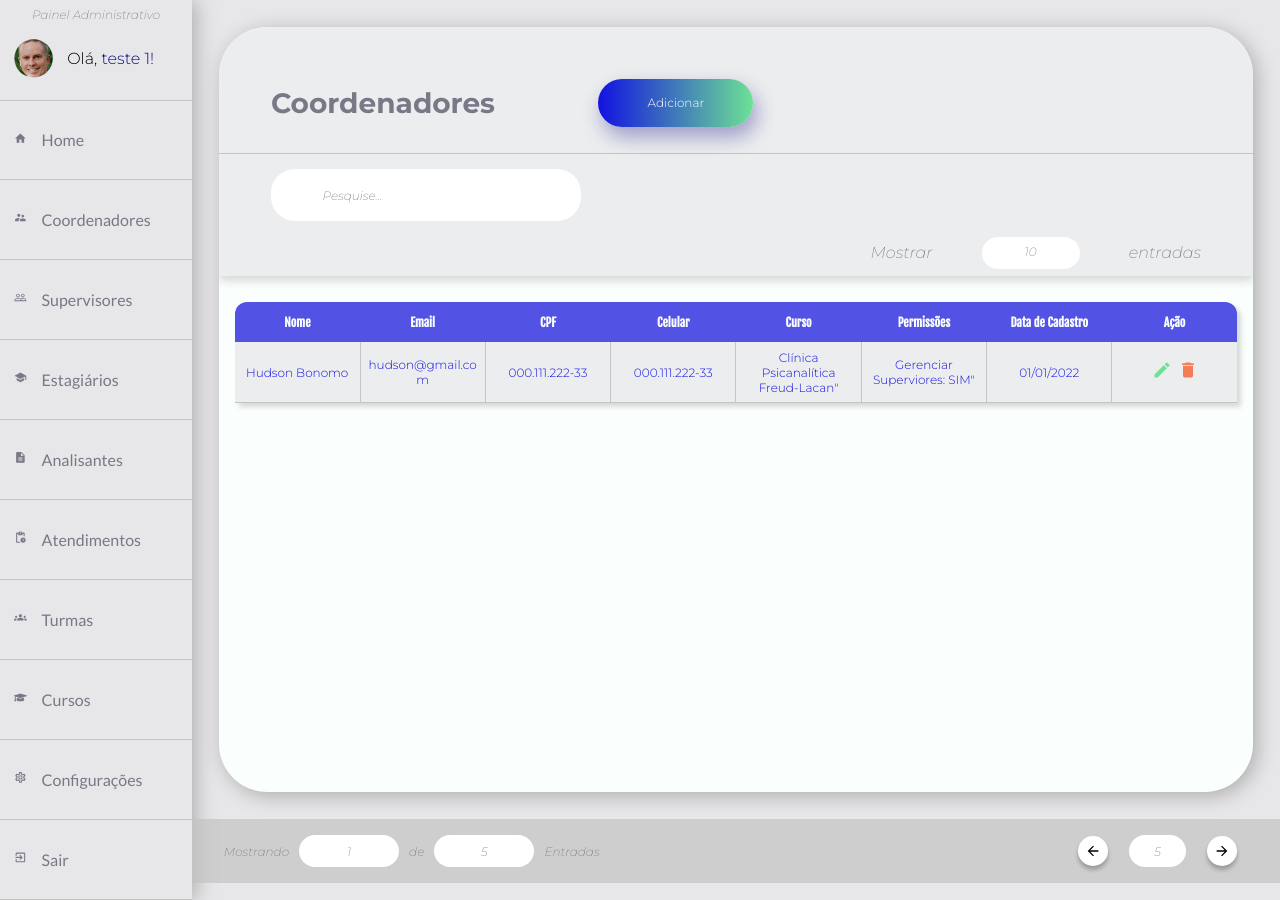
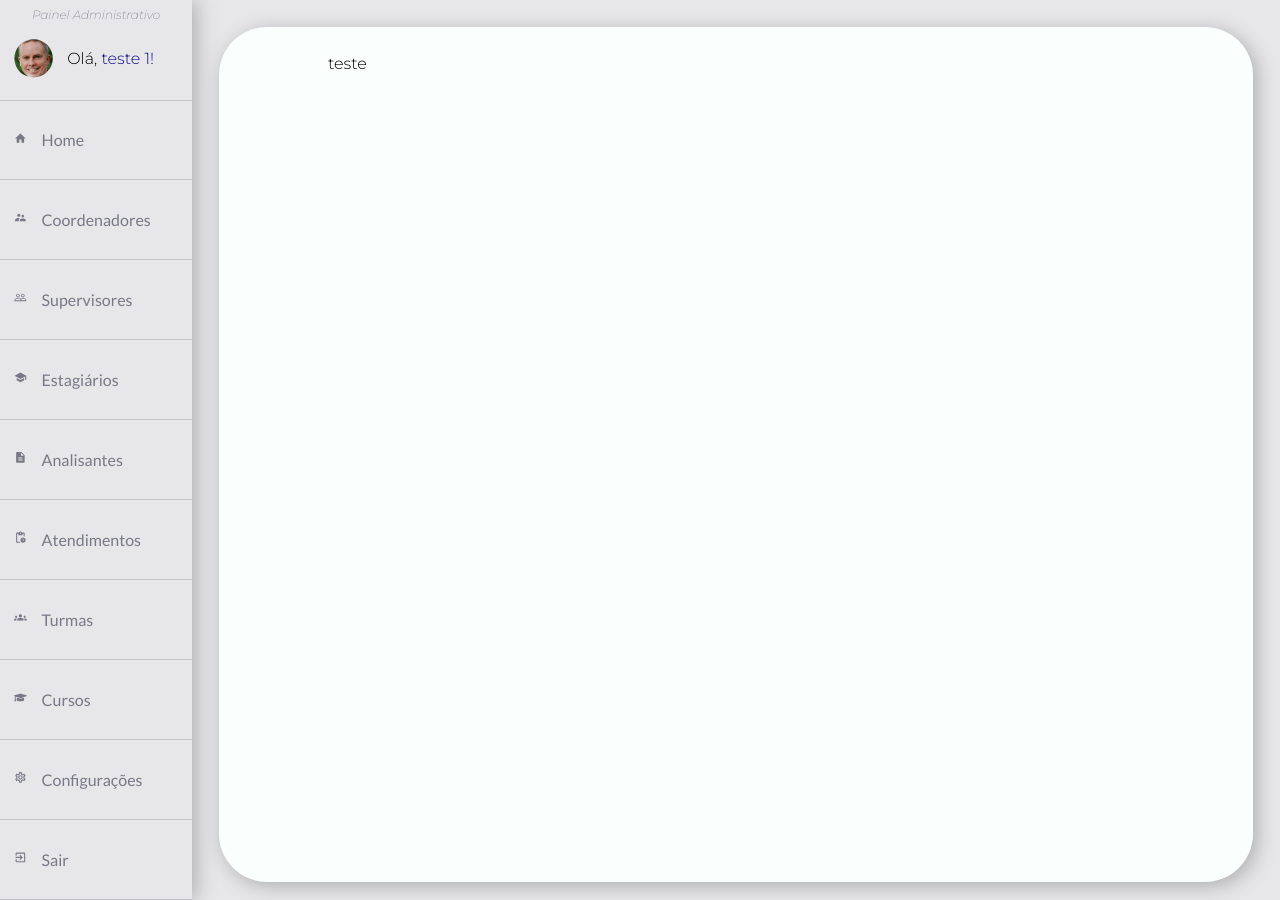
Before and after one commit to thiago-mfernandes/CepCop-React, a React (Create React App) app in the folder cepcop-react/: page /home in a window 1280 px wide. Built offline with nearby package versions, Linux system fonts and the light colour scheme.

Commit message:
Card da Pagina principal iniciado

```diff
--- /dev/null
+++ b/cepcop-react/src/components/UI/Cards/CardHome/index.tsx
@@ -0,0 +1,7 @@
+import { StyledHomeCard } from "./styled";
+
+function HomeCard() {
+    return <StyledHomeCard>teste</StyledHomeCard>;
+}
+
+export default HomeCard;
--- /dev/null
+++ b/cepcop-react/src/components/UI/Cards/CardHome/styled.ts
@@ -0,0 +1,27 @@
+import styled from "styled-components";
+import { brancoBg } from "../../variaveis";
+
+export const StyledHomeCard = styled.section`
+    height: 95%;
+    width: 95%;
+    background-color: ${brancoBg};
+    border-radius: 48px;
+    box-shadow: 4px 4px 20px 0 rgba(0, 0, 0, 0.25);
+    display: grid;
+    gap: 16px;
+    grid-template-columns: repeat(4, 1fr);
+    grid-template-rows: repeat(2, auto);
+    padding: 2.5% 10%;
+    margin: 2.5% auto;
+
+    //--------------------------------------------->
+    @media screen and (max-width: 768px) {
+        grid-template-columns: repeat(2, 1fr);
+        grid-template-rows: repeat(9, auto);
+        background-color: unset;
+        box-shadow: none;
+        padding: 0 5%;
+        margin: 0;
+        width: 100%;
+    }
+`;
--- a/cepcop-react/src/pages/home.tsx
+++ b/cepcop-react/src/pages/home.tsx
@@ -1,13 +1,14 @@
 import Acoes from "src/components/Acoes";
 import Cabecalho from "src/components/Cabecalho";
 import { GlobalStyle } from "src/components/GlobalStyle";
+import HomeCard from "src/components/UI/Cards/CardHome";
 
 function Home() {
     return (
         <div className="App">
             <GlobalStyle />
             <Cabecalho userName={"teste 1"} />
-             <Acoes />
+            <HomeCard />
         </div>
     );
 }
```
